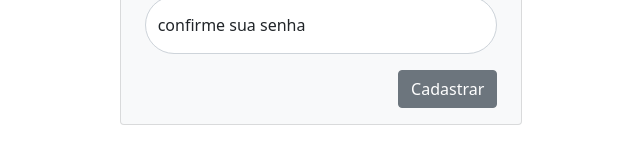
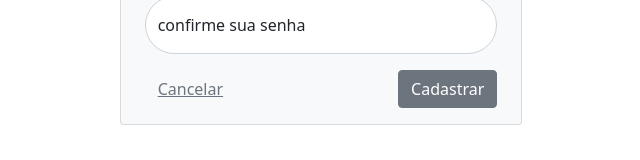
Before and after one commit to gusinacio/pools-party, a Next.js app in the folder frontend-nextjs/: page /register in a window 1280 px wide. Shown: the part 475-635 px from the top of the page, without its empty margins (319-959 px from the left). Built offline with nearby package versions, Linux system fonts and the light colour scheme.

Commit message:
add cancel button in register

```diff
--- a/frontend-nextjs/components/CenteredElement/RegisterForm/index.tsx
+++ b/frontend-nextjs/components/CenteredElement/RegisterForm/index.tsx
@@ -134,6 +134,11 @@ export function RegisterForm(): JSX.Element | null {
           </Col>
         </Row>
         <Row className="mb-3">
+          <Col className="d-flex justify-content-start">
+            <Button href="/login" variant="link" className="text-secondary">
+              Cancelar
+            </Button>
+          </Col>
           <Col className="d-flex justify-content-end">
             <Button type="submit" className="btn-secondary " onClick={handleRegister}>
               Cadastrar
```
